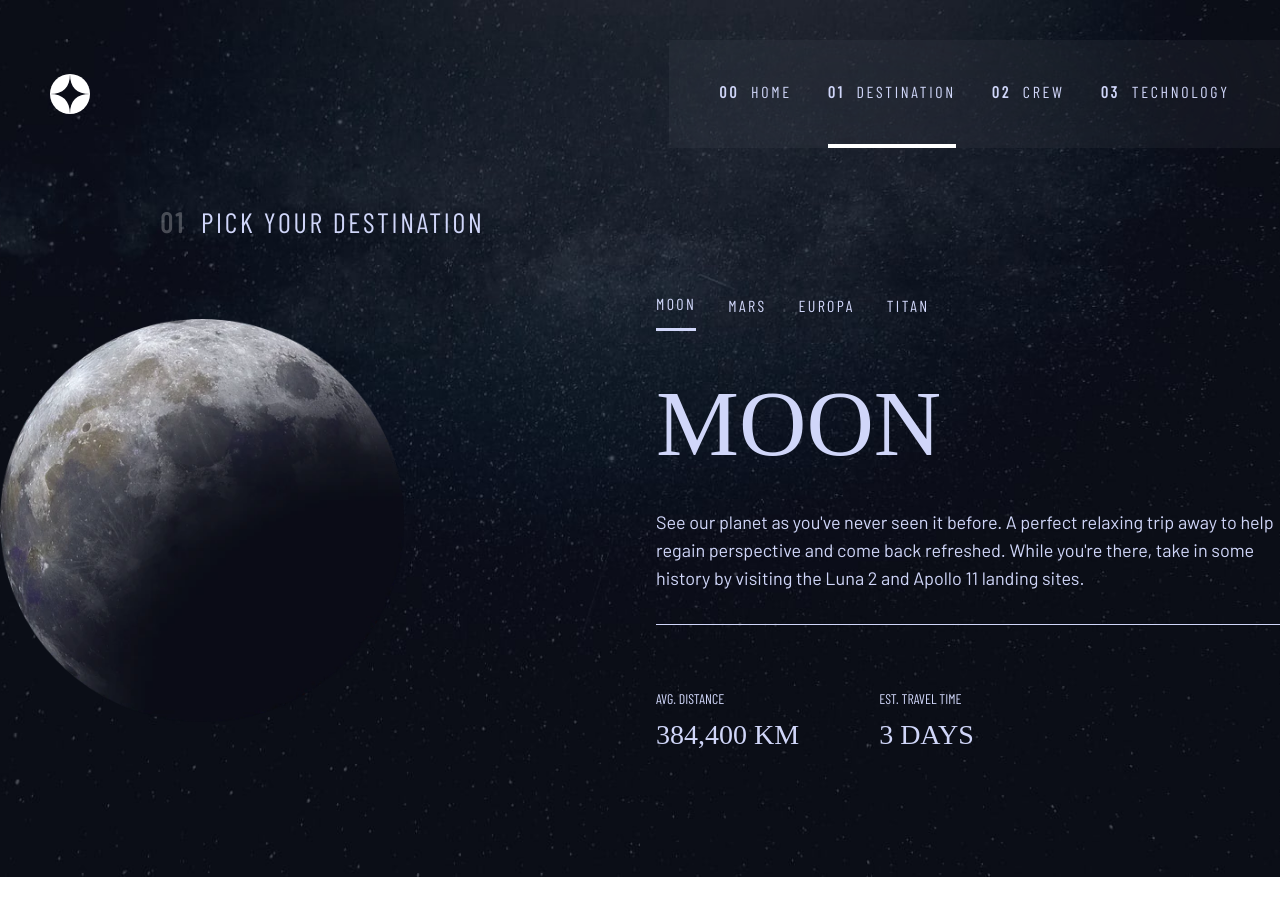
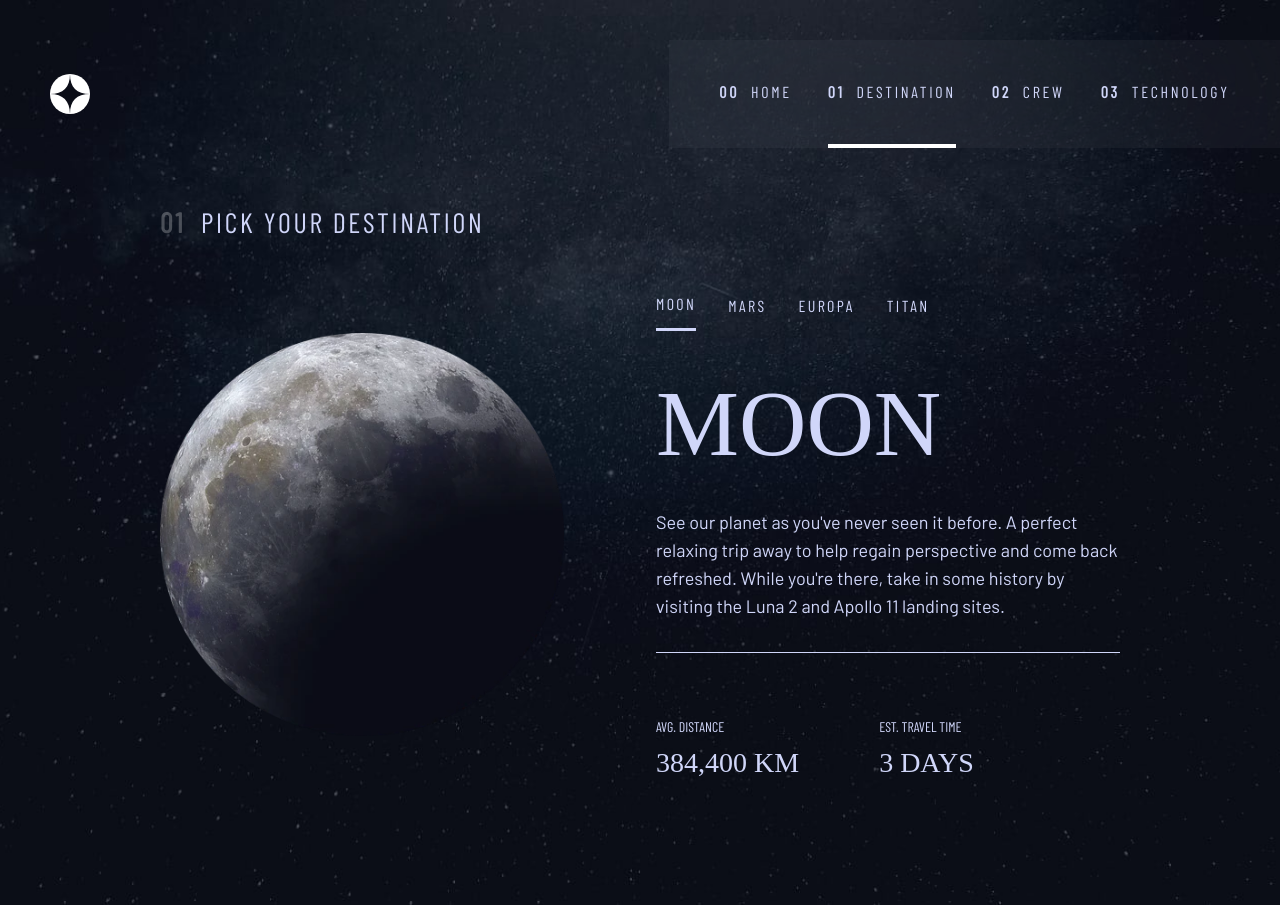
Before and after one commit to jjalbuenacabuyao/space-tourism, a React (Vite) app: page /destination in a window 1280 px wide. Before the commit the page ends 877 px from the top, so only its background shows below. Built offline with nearby package versions, Linux system fonts and the light colour scheme; a web font is replaced by a local one.

Commit message:
added px

```diff
--- a/src/components/TabMenu.jsx
+++ b/src/components/TabMenu.jsx
@@ -18,7 +18,7 @@ const TabMenu = () => {
   ));
 
   return (
-    <div className="flex flex-col items-center gap-8 text-center lg:grid lg:grid-cols-2 lg:items-center">
+    <div className="flex flex-col items-center gap-8 text-center px-hero lg:grid lg:grid-cols-2 lg:items-center">
       <Image
         webpSrc={active.images.webp}
         pngSrc={active.images.png}
```
